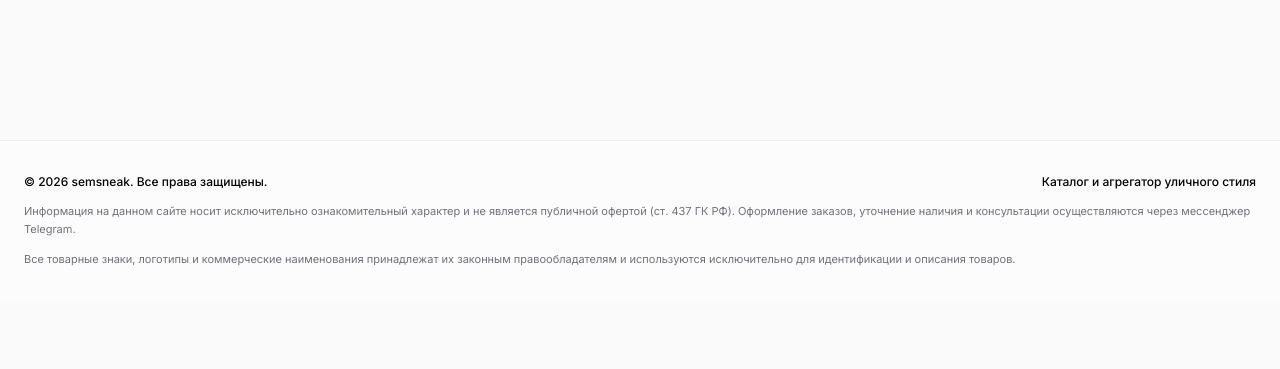
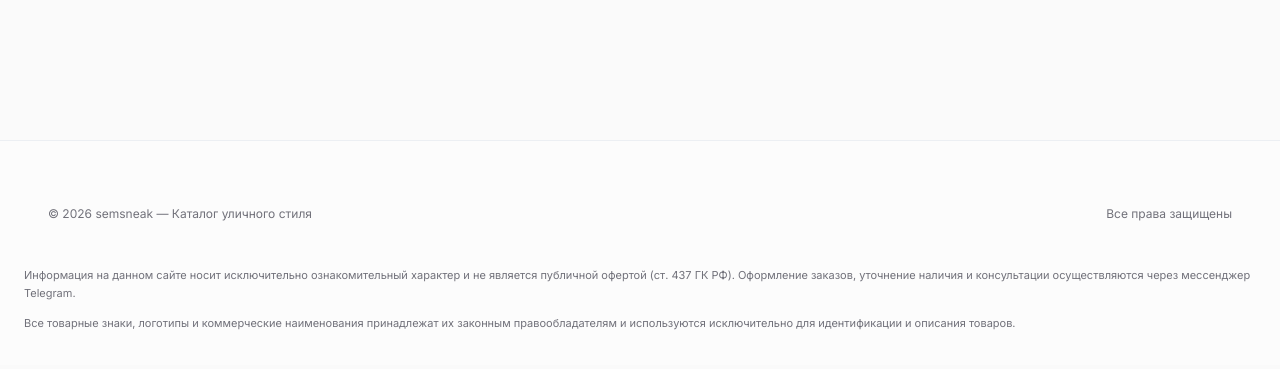
Before and after one commit to Curr3ncyV01D/website-store, a FastAPI app: page / in a window 1280 px wide. Shown: the part 392-761 px from the top of the page. Run offline with FastAPI, Linux system fonts and the light colour scheme; data that the repository does not hold is empty; some libraries are stand-ins or nearby versions.

Commit message:
minor fix

```diff
--- a/templates/base.html
+++ b/templates/base.html
@@ -632,9 +632,9 @@
 <footer class="mt-14 border-t border-line bg-white/50">
   <div class="max-w-[1400px] mx-auto px-4 sm:px-6 py-8 text-[11px] text-muted space-y-3">
 
-    <div class="flex flex-col sm:flex-row items-start sm:items-center justify-between gap-2 text-[12px] font-medium text-black">
-      <div>© 2026 semsneak. Все права защищены.</div>
-      <div>Каталог и агрегатор уличного стиля</div>
+    <div class="max-w-[1400px] mx-auto px-4 sm:px-6 py-5 md:py-8 text-[12px] text-muted flex flex-col sm:flex-row items-start sm:items-center justify-between gap-2">
+      <div>© <span id="y"></span> semsneak — Каталог уличного стиля</div>
+      <div>Все права защищены</div>
     </div>
 
     <p class="leading-relaxed">
```
